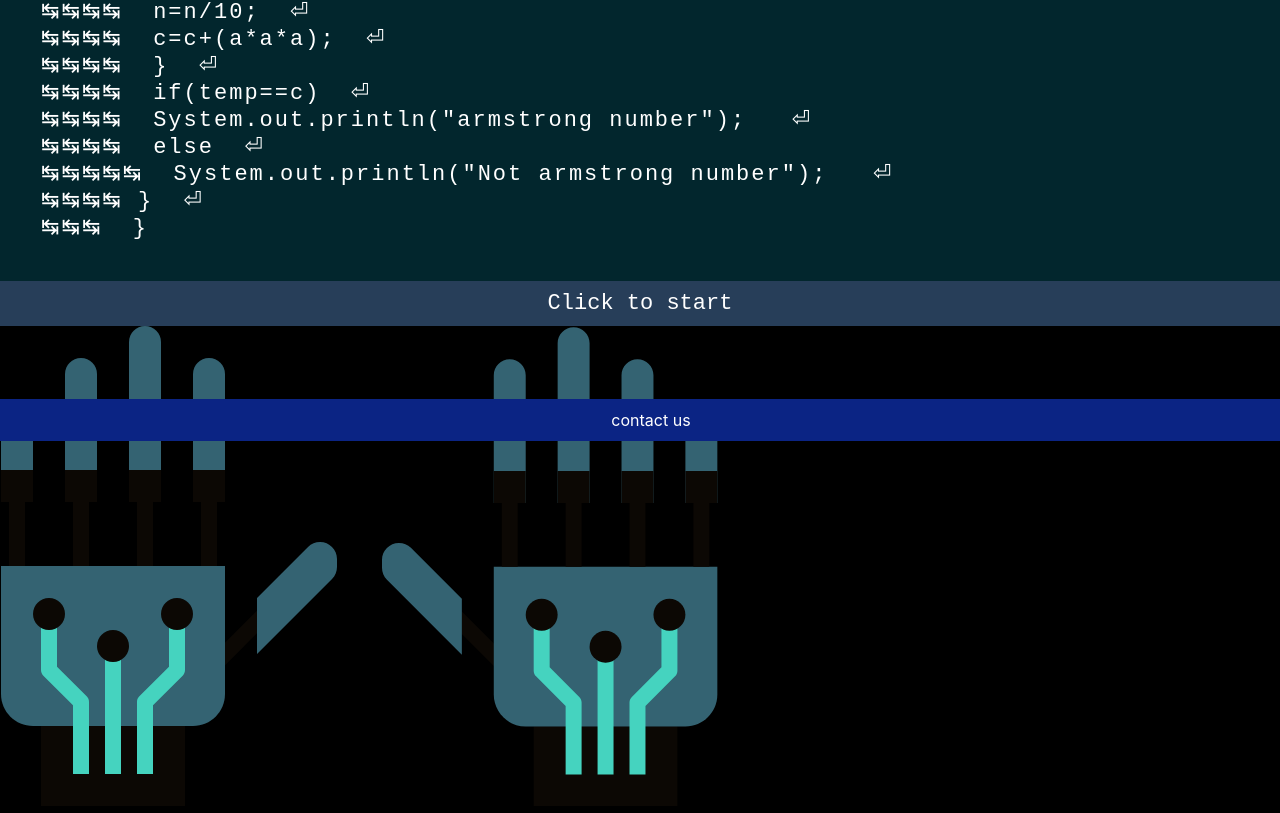
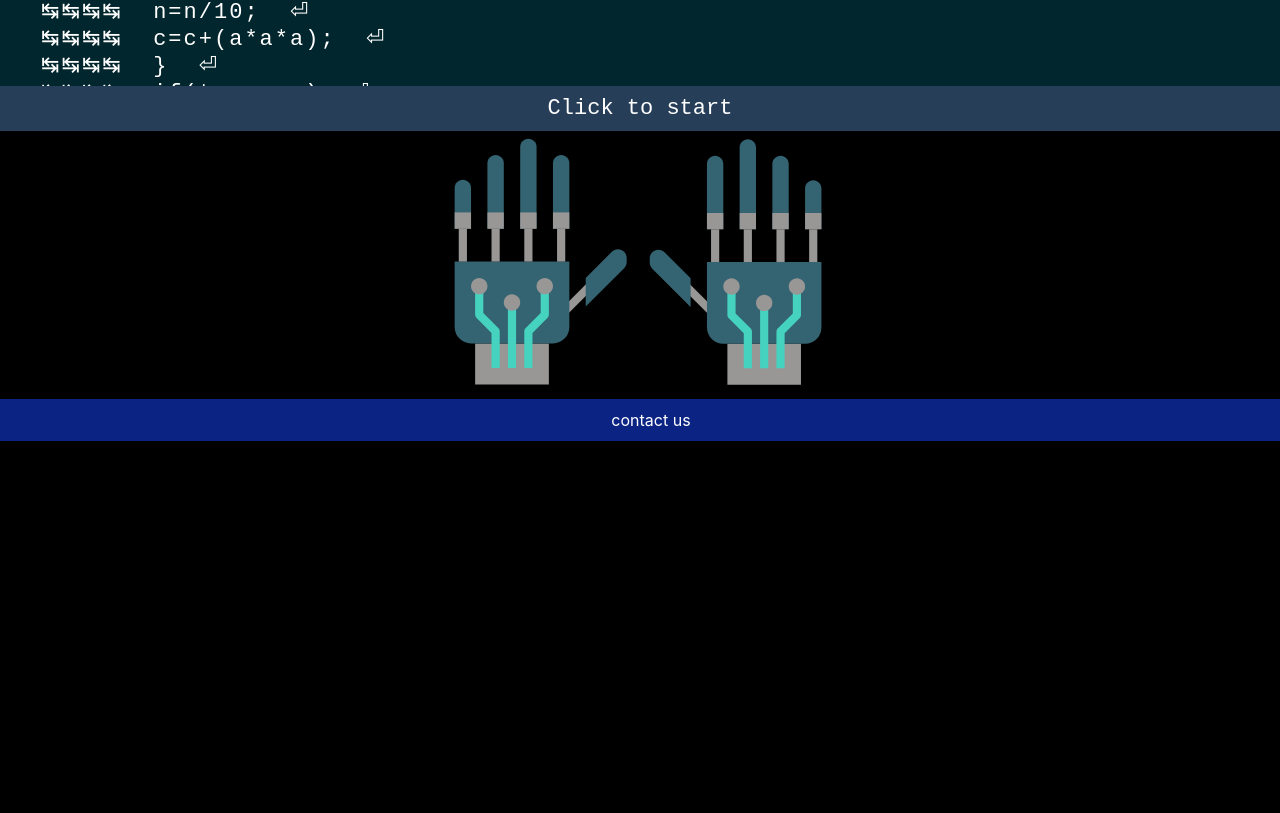
Before and after one commit to nitishvelu/CODOHOLIC, a React (Create React App) app in the folder client/: page / in a window 1280 px wide. Shown: the part 359-1172 px from the top of the page. Built offline with nearby package versions, Linux system fonts and the light colour scheme; no server answers.

Commit message:
added finger guide

```diff
--- a/client/src/components/FingerGuide.jsx
+++ b/client/src/components/FingerGuide.jsx
@@ -22,138 +22,88 @@ class FingerGuide extends React.Component {
 
   render()
   {
+    const mainHandColor= "#999696";
     let fac = Math.random() < 0.5;
-
+    var highlight = '#cacaca';
+    //fingers.lp.includes(this.props.letter)
     return (
       <div>
+        {/* <span style = {{
+          margin: "0 auto",
+          width: 800,
+          height: 500,
+        }}> */}
     <span className = 'leftHand' style={{
       resize: 'horizontal',
       overflow: 'hidden',
       width: '50%',
       height: 'auto',
     }} >
-    <img src = {svgimg} />
 
-                  {/* <svg width= "50%" viewBox="-1400 -6 2000 2000"  xmlns="http://www.w3.org/2000/svg">
+
+<svg width="100%" viewBox="-887 -15 2500 2500" xmlns="http://www.w3.org/2000/svg">
 <g>
  <title>background</title>
-              <rect fill="none" id="canvas_background" height="748.279" width="748.279" y="-1" x="-1"/>
+ <rect fill="none" id="canvas_background" height="482" width="720" y="-1" x="-1"/>
 </g>
-
 <g>
-              <title>Left hand guide</title>
-              <g stroke="null" strokeWidth="0" fill="#d3c26b" id="svg_1">
-              <path stroke="null" fill="#d3c26b" id="svg_2" d="m186.757,140.89888c18.099,-2.46 27.659,12.74 28.846,29.688l13.495,134.416c0.252,6.244 5.518,11.114 11.769,10.862c6.244,-0.245 11.106,-5.51 10.862,-11.768l-8.186,-240.043c-0.597,-16.984 12.675,-31.234 29.658,-31.838c16.984,-0.604 31.234,12.675 31.846,29.651l8,238.13c0,5.036 4.085,9.114 9.113,9.114c5.036,0 9.114,-4.079 9.114,-9.114l0.007,-271.147c0,-16.983 13.775,-30.759 30.766,-30.759c16.99,0 30.766,13.775 30.766,30.759l0.223,266.091c0,5.719 4.634,10.322 10.358,10.351c8.366,0.043 10.014,-7.826 10.014,-7.826c0.201,-0.813 10.258,-236.439 10.258,-236.439c0.886,-16.969 15.364,-30.004 32.326,-29.112c16.971,0.877 30.013,15.365 29.119,32.327l-15.919,336.896c-1.611,10.121 5.294,19.623 15.415,21.234c10.129,1.611 19.631,-5.279 21.242,-15.408l29.355,-119.525c4.036,-16.516 20.688,-26.615 37.19,-22.587c16.509,4.042 26.615,20.695 22.58,37.197l-48.714,199.185c-0.899,3.654 -70.445,127.941 -95.803,133.904l0,69.172c0,22.127 -17.934,40.061 -40.053,40.061l-136.233,0c-22.126,0 -40.061,-17.934 -40.061,-40.061l0,-75.789c-35.88,-45.922 -49.541,-132.113 -50.116,-206.328l-17.408,-248.523c-1.179,-16.967 3.569,-30.513 20.171,-32.771z"/>
+ <title>Layer 1</title>
+ <g id="svg_1" transform="matrix(-1,0,0,1,336,0) ">
+  <path id="svg_2" fill={mainHandColor} d="m59.94531,288.25781l11.3125,-11.3125l58.88672,58.88672l-11.3125,11.3125l-58.88672,-58.88672zm0,0"/>
+  <path id="svg_3" fill={mainHandColor} d="m295,400l0,80l-144,0l0,-80"/>
+  <path id="left_han" fill="#346372" d="m303,400l-160,0c-17.67187,0 -32,-14.32812 -32,-32l0,-128l224,0l0,128c0,17.67188 -14.32812,32 -32,32zm0,0"/>
+  <path id="lt" fill={this.props.letter == ' ' && fac ? highlight : "#346372"} d="m79,328l-75.03125,-75.03125c-3.18359,-3.18359 -4.96875,-7.49609 -4.96875,-12l0,-8c0,-9.36719 7.60156,-16.96875 16.96875,-16.96875c4.50391,0 8.81641,1.78516 12,4.96875l51.03125,51.03125l0,56zm0,0"/>
+  <path id="li" fill={fingers.li.includes(this.props.letter) ? highlight : "#346372"} d="m127,32c-8.83984,0 -16,7.16016 -16,16l0,128l32,0l0,-128c0,-8.83984 -7.16016,-16 -16,-16zm0,0"/>
+  <path id="lr" fill={fingers.lr.includes(this.props.letter) ? highlight : "#346372"} d="m255,32c-8.83984,0 -16,7.16016 -16,16l0,128l32,0l0,-128c0,-8.83984 -7.16016,-16 -16,-16zm0,0"/>
+  <path id="lp" fill={fingers.lp.includes(this.props.letter) ? highlight : "#346372"} d="m319,80c-8.83984,0 -16,7.16016 -16,16l0,80l32,0l0,-80c0,-8.83984 -7.16016,-16 -16,-16zm0,0"/>
+  <path id="lm" fill={fingers.lm.includes(this.props.letter) ? highlight : "#346372"} d="m191,0c-8.83984,0 -16,7.16016 -16,16l0,160l32,0l0,-160c0,-8.83984 -7.16016,-16 -16,-16zm0,0"/>
+  <g id="svg_10" fill="#857970">
+   <path id="svg_11" fill={mainHandColor} d="m175,144l32,0l0,32l-32,0l0,-32zm0,0"/>
+   <path id="svg_12" fill={mainHandColor} d="m111,144l32,0l0,32l-32,0l0,-32zm0,0"/>
+   <path id="svg_13" fill={mainHandColor} d="m239,144l32,0l0,32l-32,0l0,-32zm0,0"/>
+   <path id="svg_14" fill={mainHandColor} d="m303,144l32,0l0,32l-32,0l0,-32zm0,0"/>
+   <path id="svg_15" fill={mainHandColor} d="m119,176l16,0l0,64l-16,0l0,-64zm0,0"/>
+   <path id="svg_16" fill={mainHandColor} d="m183,176l16,0l0,64l-16,0l0,-64zm0,0"/>
+   <path id="svg_17" fill={mainHandColor} d="m247,176l16,0l0,64l-16,0l0,-64zm0,0"/>
+   <path id="svg_18" fill={mainHandColor} d="m311,176l16,0l0,64l-16,0l0,-64zm0,0"/>
   </g>
-              <g id="svg_3"/>
-            <g id="svg_4"/>
-            <g id="svg_5"/>
-            <g id="svg_6"/>
-            <g id="svg_7"/>
-            <g id="svg_8"/>
-            <g id="svg_9"/>
-            <g id="svg_10"/>
-            <g id="svg_11"/>
-            <g id="svg_12"/>
-            <g id="svg_13"/>
-            <g id="svg_14"/>
-            <g id="svg_15"/>
-            <g id="svg_16"/>
-            <g id="svg_17"/>
-
-
-            {fingers.lp.includes(this.props.letter) ? <g id="lp">
-            <path id="svg_43" d="m167.61904,168.09523l47.14286,-4.7619l14.7619,146.66667c0.47619,0.47619 -16.66667,54.7619 -51.42857,8.09523" strokeOpacity="null" strokeWidth="0" stroke="#000" fill="#cea4f9"/>
-            <ellipse stroke="#000" ry="22.61905" rx="23.57143" id="svg_41" cy="164.52381" cx="189.71428" strokeWidth="0" fill="#cea4f9"/>
-            </g> : null }
-
-            {fingers.lr.includes(this.props.letter) ? <g id="lr">
-            <ellipse stroke="#000" ry="34.7619" rx="30.47619" id="svg_45" cy="65.66667" cx="275.23809" strokeOpacity="null" strokeWidth="0" fill="#cea4f9"/>
-            <path id="svg_49" d="m254.33336,305.19047l-7.14285,-181.90476c0.47618,0.47619 -0.95239,-53.33333 -0.95239,-53.33333c0,0 60.47619,-9.52381 60,-10c0.47619,0.47619 8.57143,240 8.09524,239.52381c0.47619,0.47619 -19.52381,54.7619 -60,5.71428z" strokeOpacity="null" strokeWidth="0" stroke="#000" fill="#cea4f9"/>
-            </g> : null }
-
-            {fingers.lm.includes(this.props.letter) ?  <g id="lm">
-            <ellipse ry="32.00088" rx="30.00085" id="svg_50" cy="29.58328" cx="363.63921" strokeOpacity="null" strokeWidth="0" fill="#cea4f9" stroke="#000"/>
-            <path id="svg_56" d="m333.63841,300.59065c25.00069,33.0009 62.00171,-1.00003 61.37243,-1.58242c0.62928,0.58239 -1.37078,-263.42484 -2.00005,-264.00724c0.62927,0.5824 -60.3724,-4.41774 -61.00168,-5.00014" strokeOpacity="null" strokeWidth="0" fill="#cea4f9" stroke="#000"/>
-            </g> : null}
-
-            {fingers.li.includes(this.props.letter) ? <g id="li">
-            <ellipse stroke="#000" ry="33.50092" rx="31.50086" id="svg_57" cy="64.08423" cx="455.14174" strokeOpacity="null" strokeWidth="0" fill="#cea4f9"/>
-            <path stroke="#000" id="svg_60" d="m415.64066,300.59062c21.29891,41.00113 58.82556,8.00022 58.18735,7.41783c0.63821,0.58239 13.82325,-239.42418 13.18504,-240.00658c0.63821,0.5824 -62.24428,-3.41771 -62.88249,-4.00011" strokeOpacity="null" strokeWidth="0" fill="#cea4f9"/>
-            </g> : null}
-
-            {((this.props.letter === ' ' ) && (fac) )? <g id="lt">
-            <ellipse stroke="#000" ry="32.00088" rx="31.00085" id="svg_62" cy="295.59054" cx="565.6448" strokeOpacity="null" strokeWidth="0" fill="#cea4f9"/>
-            <path id="svg_65" d="m503.64307,418.59385c-7.00019,64.00176 57.00156,30.00083 56.3723,29.41844c0.62926,0.58239 35.63022,-144.42159 35.00096,-145.00398c0.62926,0.58239 -56.3723,-20.41818 -56.3723,-20.41818" strokeOpacity="null" strokeWidth="0" stroke="#000" fill="#cea4f9"/>
-            </g> : null }
-
+  <path id="svg_19" fill="#45d3bf" d="m215,328l16,0l0,120l-16,0l0,-120zm0,0"/>
+  <path id="svg_20" fill="#45d3bf" d="m199,448l-16,0l0,-68.6875l-29.65625,-29.65625c-1.50391,-1.49609 -2.34375,-3.52734 -2.34375,-5.65625l0,-48l16,0l0,44.6875l29.65625,29.65625c1.50391,1.49609 2.34375,3.52734 2.34375,5.65625l0,72zm0,0"/>
+  <path id="svg_21" fill="#45d3bf" d="m263,448l-16,0l0,-72c0,-2.12891 0.83984,-4.16016 2.34375,-5.65625l29.65625,-29.65625l0,-44.6875l16,0l0,48c0,2.12891 -0.83984,4.16016 -2.34375,5.65625l-29.65625,29.65625l0,68.6875zm0,0"/>
+  <path id="svg_22" fill={mainHandColor} d="m239,320c0,8.83594 -7.16406,16 -16,16s-16,-7.16406 -16,-16s7.16406,-16 16,-16s16,7.16406 16,16zm0,0"/>
+  <path id="svg_23" fill={mainHandColor} d="m175,288c0,8.83594 -7.16406,16 -16,16s-16,-7.16406 -16,-16s7.16406,-16 16,-16s16,7.16406 16,16zm0,0"/>
+  <path id="svg_24" fill={mainHandColor} d="m303,288c0,8.83594 -7.16406,16 -16,16s-16,-7.16406 -16,-16s7.16406,-16 16,-16s16,7.16406 16,16zm0,0"/>
  </g>
-
+ <g stroke="null" id="svg_80">
+  <g stroke="null" transform="matrix(0.9980162785568536,0,0,0.9980162785568536,-5849.977310762188,-349.7703019517503) " id="svg_56">
+   <path stroke="null" id="svg_57" fill={mainHandColor} d="m6305.30975,640.05935l11.3125,-11.3125l58.88672,58.88672l-11.3125,11.3125l-58.88672,-58.88672zm0,0"/>
+   <path stroke="null" id="svg_58" fill={mainHandColor} d="m6540.36444,751.80154l0,80l-144,0l0,-80"/>
+   <path stroke="null" id="left_han" fill="#346372" d="m6548.36444,751.80154l-160,0c-17.67187,0 -32,-14.32812 -32,-32l0,-128l224,0l0,128c0,17.67188 -14.32812,32 -32,32zm0,0"/>
+   <path stroke="null" id="rt" fill={this.props.letter == ' ' && !fac ? highlight : "#346372"} d="m6324.36444,679.80154l-75.03125,-75.03125c-3.18359,-3.18359 -4.96875,-7.49609 -4.96875,-12l0,-8c0,-9.36719 7.60156,-16.96875 16.96875,-16.96875c4.50391,0 8.81641,1.78516 12,4.96875l51.03125,51.03125l0,56zm0,0"/>
+   <path stroke="null" id="ri" fill={fingers.ri.includes(this.props.letter) ? highlight : "#346372"} d="m6372.36444,383.80154c-8.83984,0 -16,7.16016 -16,16l0,128l32,0l0,-128c0,-8.83984 -7.16016,-16 -16,-16zm0,0"/>
+   <path stroke="null" id="rr" fill={fingers.rr.includes(this.props.letter) ? highlight : "#346372"} d="m6500.36444,383.80154c-8.83984,0 -16,7.16016 -16,16l0,128l32,0l0,-128c0,-8.83984 -7.16016,-16 -16,-16zm0,0"/>
+   <path stroke="null" id="rp" fill={fingers.rp.includes(this.props.letter) ? highlight : "#346372"} d="m6564.36444,431.80154c-8.83984,0 -16,7.16016 -16,16l0,80l32,0l0,-80c0,-8.83984 -7.16016,-16 -16,-16zm0,0"/>
+   <path stroke="null" id="rm" fill={fingers.rm.includes(this.props.letter) ? highlight : "#346372"} d="m6436.36444,351.80154c-8.83984,0 -16,7.16016 -16,16l0,160l32,0l0,-160c0,-8.83984 -7.16016,-16 -16,-16zm0,0"/>
+   <g stroke="null" id="svg_65" fill="#857970">
+    <path stroke="null" id="svg_66" fill={mainHandColor} d="m6420.36444,495.80154l32,0l0,32l-32,0l0,-32zm0,0"/>
+    <path stroke="null" id="svg_67" fill={mainHandColor} d="m6356.36444,495.80154l32,0l0,32l-32,0l0,-32zm0,0"/>
+    <path stroke="null" id="svg_68" fill={mainHandColor} d="m6484.36444,495.80154l32,0l0,32l-32,0l0,-32zm0,0"/>
+    <path stroke="null" id="svg_69" fill={mainHandColor} d="m6548.36444,495.80154l32,0l0,32l-32,0l0,-32zm0,0"/>
+    <path stroke="null" id="svg_70" fill={mainHandColor} d="m6364.36444,527.80154l16,0l0,64l-16,0l0,-64zm0,0"/>
+    <path stroke="null" id="svg_71" fill={mainHandColor} d="m6428.36444,527.80154l16,0l0,64l-16,0l0,-64zm0,0"/>
+    <path stroke="null" id="svg_72" fill={mainHandColor} d="m6492.36444,527.80154l16,0l0,64l-16,0l0,-64zm0,0"/>
+    <path stroke="null" id="svg_73" fill={mainHandColor} d="m6556.36444,527.80154l16,0l0,64l-16,0l0,-64zm0,0"/>
+   </g>
+   <path stroke="null" id="svg_74" fill="#45d3bf" d="m6460.36444,679.80154l16,0l0,120l-16,0l0,-120zm0,0"/>
+   <path stroke="null" id="svg_75" fill="#45d3bf" d="m6444.36444,799.80154l-16,0l0,-68.6875l-29.65625,-29.65625c-1.50391,-1.49609 -2.34375,-3.52734 -2.34375,-5.65625l0,-48l16,0l0,44.6875l29.65625,29.65625c1.50391,1.49609 2.34375,3.52734 2.34375,5.65625l0,72zm0,0"/>
+   <path stroke="null" id="svg_76" fill="#45d3bf" d="m6508.36444,799.80154l-16,0l0,-72c0,-2.12891 0.83984,-4.16016 2.34375,-5.65625l29.65625,-29.65625l0,-44.6875l16,0l0,48c0,2.12891 -0.83984,4.16016 -2.34375,5.65625l-29.65625,29.65625l0,68.6875zm0,0"/>
+   <path stroke="null" id="svg_77" fill={mainHandColor} d="m6484.36444,671.80154c0,8.83594 -7.16406,16 -16,16s-16,-7.16406 -16,-16s7.16406,-16 16,-16s16,7.16406 16,16zm0,0"/>
+   <path stroke="null" id="svg_78" fill={mainHandColor} d="m6420.36444,639.80154c0,8.83594 -7.16406,16 -16,16s-16,-7.16406 -16,-16s7.16406,-16 16,-16s16,7.16406 16,16zm0,0"/>
+   <path stroke="null" id="svg_79" fill={mainHandColor} d="m6548.36444,639.80154c0,8.83594 -7.16406,16 -16,16s-16,-7.16406 -16,-16s7.16406,-16 16,-16s16,7.16406 16,16zm0,0"/>
+  </g>
+ </g>
+</g>
 </svg>
-    </span>
-
-    <span className = 'leftHand' style={{
-      resize: 'horizontal',
-      overflow: 'hidden',
-      width: '50%',
-      height: 'auto',
-    }} >
-            <svg width= "50%" viewBox="150 -6 2000 2000"  xmlns="http://www.w3.org/2000/svg">
-      <g>
-        <title>background</title>
-        <rect x="-1" y="-1" width="748.278" height="748.277" id="canvas_background" fill="none"/>
-      </g>
-
-      <g>
-        <title>Right hand guide</title>
-        <g id="svg_1" fill="white">
-        <path d="m565.52,140.808c-18.1,-2.46 -27.659,12.74 -28.846,29.688l-13.495,134.416c-0.252,6.244 -5.518,11.114 -11.769,10.862c-6.244,-0.245 -11.106,-5.51 -10.861,-11.768l8.186,-240.043c0.598,-16.984 -12.675,-31.234 -29.657,-31.838c-16.984,-0.604 -31.234,12.675 -31.847,29.651l-7.999,238.13c0,5.036 -4.085,9.114 -9.114,9.114c-5.034,0 -9.112,-4.079 -9.112,-9.114l-0.008,-271.147c0,-16.983 -13.776,-30.759 -30.767,-30.759s-30.767,13.775 -30.767,30.759l-0.224,266.091c0,5.719 -4.633,10.322 -10.357,10.351c-8.366,0.043 -10.014,-7.826 -10.014,-7.826c-0.201,-0.816 -10.258,-236.442 -10.258,-236.442c-0.885,-16.969 -15.363,-30.004 -32.325,-29.112c-16.971,0.877 -30.012,15.365 -29.119,32.327l15.919,336.895c1.61,10.121 -5.294,19.623 -15.415,21.234c-10.129,1.611 -19.631,-5.279 -21.242,-15.408l-29.356,-119.524c-4.036,-16.516 -20.688,-26.615 -37.19,-22.587c-16.509,4.042 -26.615,20.695 -22.58,37.197l48.714,199.186c0.899,3.652 70.445,127.939 95.802,133.902l0,69.174c0,22.127 17.935,40.061 40.054,40.061l136.235,0c22.126,0 40.061,-17.934 40.061,-40.061l0,-75.789c35.88,-45.924 49.54,-132.113 50.116,-206.328l17.407,-248.525c1.178,-16.963 -3.57,-30.509 -20.172,-32.767z" id="svg_2" fill="#d3c26b"/>
-        </g>
-        <g id="svg_3"/>
-        <g id="svg_4"/>
-        <g id="svg_5"/>
-        <g id="svg_6"/>
-        <g id="svg_7"/>
-        <g id="svg_8"/>
-        <g id="svg_9"/>
-        <g id="svg_10"/>
-        <g id="svg_11"/>
-        <g id="svg_12"/>
-        <g id="svg_13"/>
-        <g id="svg_14"/>
-        <g id="svg_15"/>
-        <g id="svg_16"/>
-        <g id="svg_17"/>
-
-
-        {fingers.rp.includes(this.props.letter) ? <g id="rp">
-        <ellipse fill="#cea4f9" strokeWidth="0" strokeOpacity="null" fillOpacity="null" cx="563.13901" cy="165.59163" id="svg_28" rx="24.5" ry="26" stroke="#000"/>
-        <path fill="#cea4f9" strokeWidth="0" strokeOpacity="null" fillOpacity="null" d="m523.63901,310.59163c15.24434,53 52.84704,13 52.19762,12.40837c0.64942,0.59163 10.81231,-159.40837 10.16289,-160c0.64942,0.59163 -46.09989,-5.40837 -46.74931,-6" id="svg_31" stroke="#000"/>
-        </g> : null}
-
-        {fingers.rr.includes(this.props.letter) ? <g id="rr">
-        <ellipse fill="#cea4f9" strokeWidth="0" strokeOpacity="null" fillOpacity="null" cx="478.13901" cy="66.59163" id="svg_24" rx="30.5" ry="36" stroke="#000"/>
-        <path fill="#cea4f9" strokeWidth="0" strokeOpacity="null" fillOpacity="null" d="m441.63901,301.59163c24,48 59,5 58.36099,4.40837c0.63901,0.59163 8.63901,-232.40837 8,-233c0.63901,0.59163 -58.36099,-6.40837 -59,-7" id="svg_26" stroke="#000"/>
-        </g>: null}
-
-        {fingers.rm.includes(this.props.letter) ? <g id="rm">
-        <ellipse stroke="#000" fill="#cea4f9" strokeWidth="0" strokeOpacity="null" fillOpacity="null" cx="391.13901" cy="34.59163" id="svg_22" rx="31.5" ry="39"/>
-        <path stroke="#000" fill="#cea4f9" strokeWidth="0" strokeOpacity="null" fillOpacity="null" d="m361.63901,298.59163c25,50 60,2 59.36099,1.40837c0.63901,0.59163 0.63901,-259.40837 0,-260c0.63901,0.59163 -60.36099,-1.40837 -61,-2" id="svg_23"/>
-        </g>:null}
-
-        {fingers.ri.includes(this.props.letter) ? <g id="ri">
-        <ellipse stroke="#000" fill="#cea4f9" strokeWidth="0" strokeOpacity="null" cx="299.13901" cy="64.59163" id="svg_20" rx="30.5" ry="34"/>
-        <path fill="#cea4f9" stroke="#000" strokeWidth="0" strokeOpacity="null" fillOpacity="null" d="m280.63901,306.59163l-13.63901,-240.59163l62,5l10,228c0.63901,0.59163 -17.36099,38.59163 -36.36099,28.59163c-19,-10 -17,-10 -22,-21z" id="svg_21"/>
-        </g> : null}
-
-        {((this.props.letter === ' ' ) && (!fac))? <g id="rt">
-        <ellipse fill="#cea4f9" strokeWidth="0" cx="188.13901" cy="296.09163" id="svg_18" rx="30.5" ry="30.5" stroke="#000"/>
-        <path fill="#cea4f9" strokeWidth="0" strokeOpacity="null" d="m195.63901,457.40948c65,30.73143 54,-40.97524 53.36099,-41.58129c0.63901,0.60605 -28.36099,-118.22213 -29,-118.82819c0.63901,0.60605 -61.36099,3.6792 -62,3.07314" id="svg_19" stroke="#000"/>
-        </g> : null}
-
-
-      </g>
-      </svg> */}
 
     </span>
     </div>);
--- a/client/src/components/SampleTextBox.css
+++ b/client/src/components/SampleTextBox.css
@@ -7,7 +7,7 @@
   /* border: solid 11px #ffffffed; */
   color: white;
   scrollbar-width: none;
-  min-height: 33vh;
+  height: 33vh;
   overflow: hidden;
   }
 
--- a/client/src/utils/colors.js
+++ b/client/src/utils/colors.js
@@ -4,7 +4,7 @@ export const ligthTheme = {
 
 const darkTheme ={
 headerColor: '',
-headerGradient : 'linear-gradient(90deg, rgba(2,0,36,1) 0%, rgba(9,9,121,1) 35%, rgba(12,162,193,1) 100%)',
+headerGradient : 'linear-gradient(90deg, rgba(2,0,36,1) 0%, rgba(5,53,68,1) 50%, rgba(8,111,133,1) 100%)',
 headerText: 'white'
 }
 
```
Also changed, not shown: client/src/images/backup/alpha_hands.svg. Lines whose indentation alone changed are shown as unchanged.
